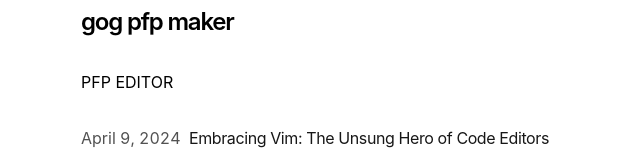
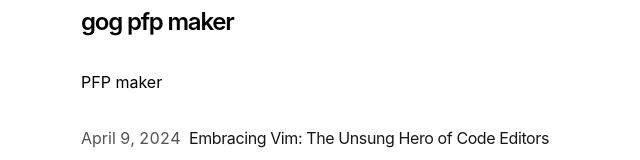
Before and after one commit to visionsXBT/pfp_maker, a Next.js app: page / in a window 1280 px wide. Shown: the part 130-290 px from the top of the page, without its empty margins (271-911 px from the left). Built offline with nearby package versions, Linux system fonts and the light colour scheme.

Commit message:
Update page.tsx

```diff
--- a/app/page.tsx
+++ b/app/page.tsx
@@ -7,7 +7,7 @@ export default function Page() {
         gog pfp maker
       </h1>
       <p className="mb-4">
-        {`PFP EDITOR`}
+        {`PFP maker`}
       </p>
       <div className="my-8">
         <BlogPosts />
```
